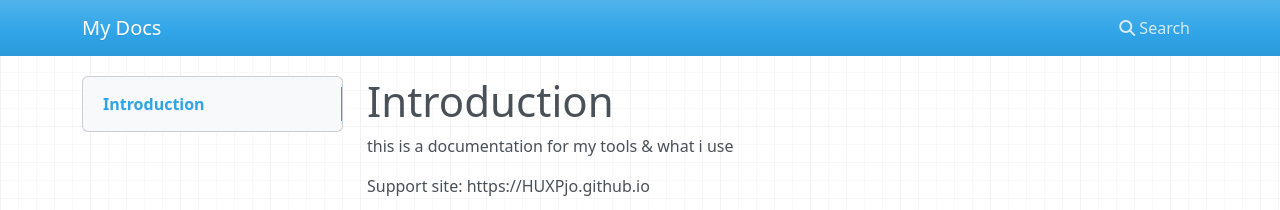
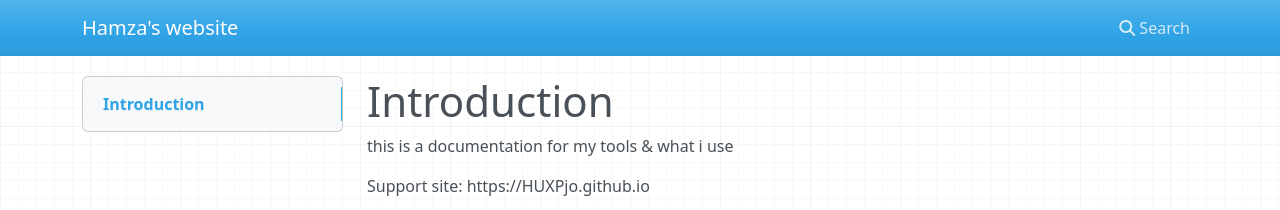
Before and after one commit to Hmzilla/docs, an MkDocs documentation site: the page built from docs/index.md, in a window 1280 px wide. Shown: the top 210 px of the page. Built offline with MkDocs 1.6.1, drawn with Linux system fonts in a browser that asks for light colours; nearby versions of some CDN libraries.

Commit message:
luykasdcf;

```diff
--- a/mkdocs.yml
+++ b/mkdocs.yml
@@ -1 +1 @@
-site_name: My Docs
+site_name: Hamza's website
```
